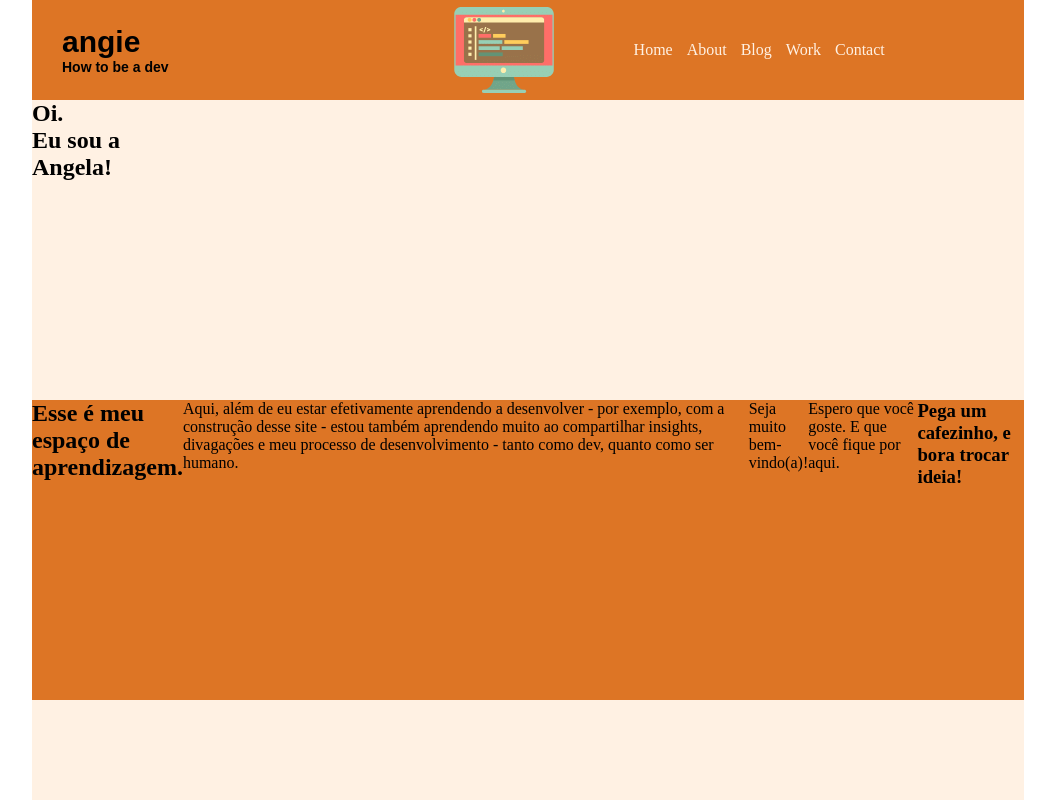
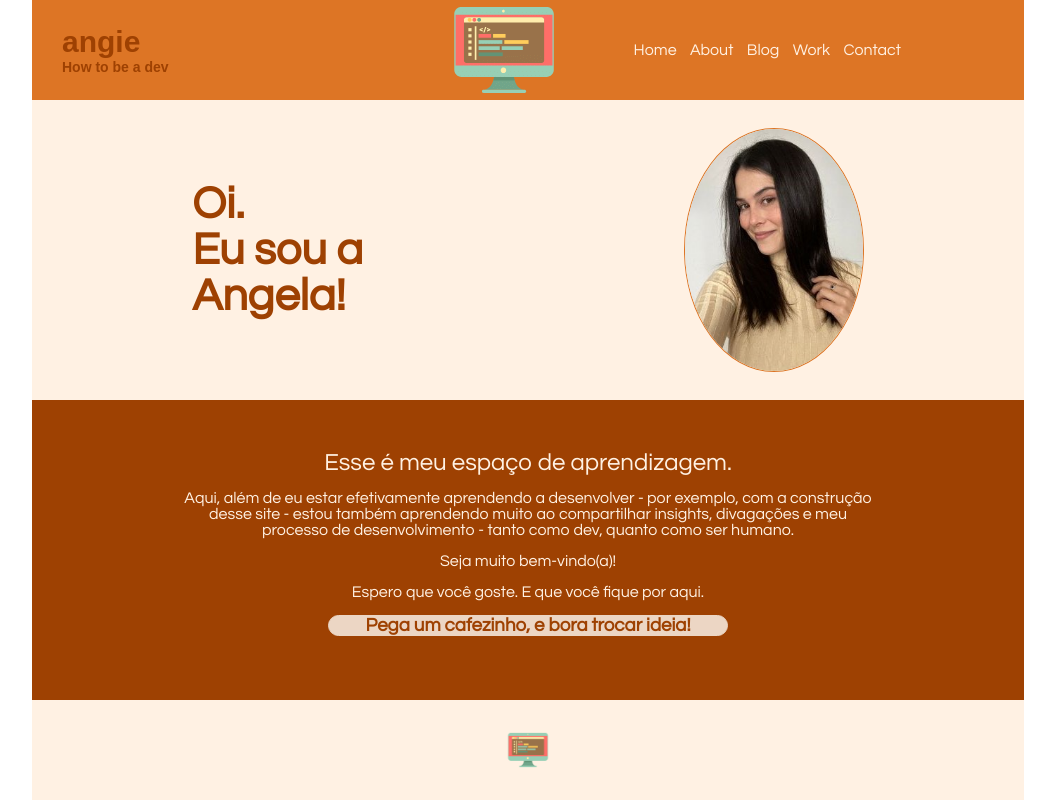
Before and after one commit to angelahempkmeier/meu-primeiro-site-trial, a plain HTML site: page index.html in a window 1280 px wide. Shown: the whole page, without its empty margins (112-1167 px from the left). Drawn offline with Linux system fonts and the light colour scheme; a web font is replaced by a local one.

Commit message:
primeira versao finalizada do index

```diff
--- a/index.html
+++ b/index.html
@@ -38,7 +38,7 @@
             <div class="conteudo1-escrito">
                 <h1 class="conteudo1-escrito-principal">Oi.<br>Eu sou a <br>Angela!</h1>
             </div>
-            <img class="conteudo1-imagem" src="" alt="">
+            <img class="conteudo1-imagem" src="angela-conteudo1-menor.jpg" alt="Foto Angela.">
         </section>
 
         <section class="conteudo2">
@@ -52,7 +52,7 @@
     </main>
 
     <footer class="rodape">
-        <img class="rodape-imagem" src="" alt="">
+        <img class="rodape-imagem" src="/logo-site-menor.png" alt="Ícone do Canva: um computador imitando a interface de um editor de texto.">
     </footer>
 
 </body>
--- a/style.css
+++ b/style.css
@@ -1,6 +1,7 @@
 @charset "UTF-8";
 @import url('https://fonts.googleapis.com/css2?family=Shrikhand&family=Titillium+Web&display=swap');
 @import url('https://fonts.googleapis.com/css2?family=Trispace:wght@300&display=swap');
+@import url('https://fonts.googleapis.com/css2?family=Questrial&display=swap');
 
 
 * {
@@ -41,11 +42,13 @@ header {
 .container-header h1 {
     font-family: 'Trispace', sans-serif;
     font-size: 30px;
+    color: #9e4102;
 }
 
 .container-header h3 {
     font-family: 'Trispace', sans-serif;
     font-size: 14px;
+    color: #9e4102;
 }
 
 .container-header img {
@@ -54,8 +57,9 @@ header {
 
 nav {
     display: flex;
-    align-items: flex-end;
     padding-right: 30px;
+    right: 20px;
+    font-family: 'Questrial', sans-serif;
 
 }
 
@@ -75,6 +79,10 @@ nav ul li a {
     color: #fff1e3;
 }
 
+.cabecalho-menu-item:hover {
+    color: #9e4102;
+}
+
 main {
     max-width: 992px;
     margin: auto;
@@ -83,26 +91,71 @@ main {
 
 .conteudo1 {
     display: flex;
+    padding-top: 30px;
+    padding-bottom: 30px;
+    background-color: #fff1e3;
+    height: 300px;
+    align-items: center;
+    justify-content: space-around;
+    font-family: 'Questrial', sans-serif;
+    font-size: 30px;
+    color: #9e4102;
+
 }
 
-main .conteudo1 {
-    background-color: #fff1e3;
-    height: 300px;
+.conteudo1 img {
+    max-width: 200px;
+    height: 244px;
+    border-radius: 50%;
+    border: 1px solid #dd7525;
 }
 
 .conteudo2 {
     display: flex;
+    padding: 50px;
+    background-color: #9e4102;
+    height: 300px;
+    font-family: 'Questrial', sans-serif;
+    flex-direction: column;
+    gap: 5px;
+    align-items: center;
 }
 
-main .conteudo2 {
-    background-color: #dd7525;
-    height: 300px;
+.conteudo2-titulo {
+    color: #fff1e3;
+    padding-bottom: 10px;
+    font-weight: lighter;
+}
+
+.conteudo2-paragrafo {
+    text-align: center;
+    padding-bottom: 10px;
+    max-width: 700px;
+    color: #fff1e3;
+}
+
+.conteudo2-finalizacao {
+    color: #9e4102;
+    border: 1px solid #ecd6c4;
+    background-color: #ecd6c4;
+    font-weight: bold;
+    border-radius: 20px;
+    width: 400px;
+    text-align: center;
 }
 
 footer {
     background-color: #fff1e3;
     max-width: 992px;
-    margin: auto;
     height: 100px;
     display: flex;
+    margin: auto;
+
 }
+
+.rodape-imagem {
+    display: block;
+    margin: 0 auto;
+    max-height: 100px;
+
+}
```
Also changed, not shown: angela-conteudo1-menor.jpg (added), logo-site-menor.jpg (added).
